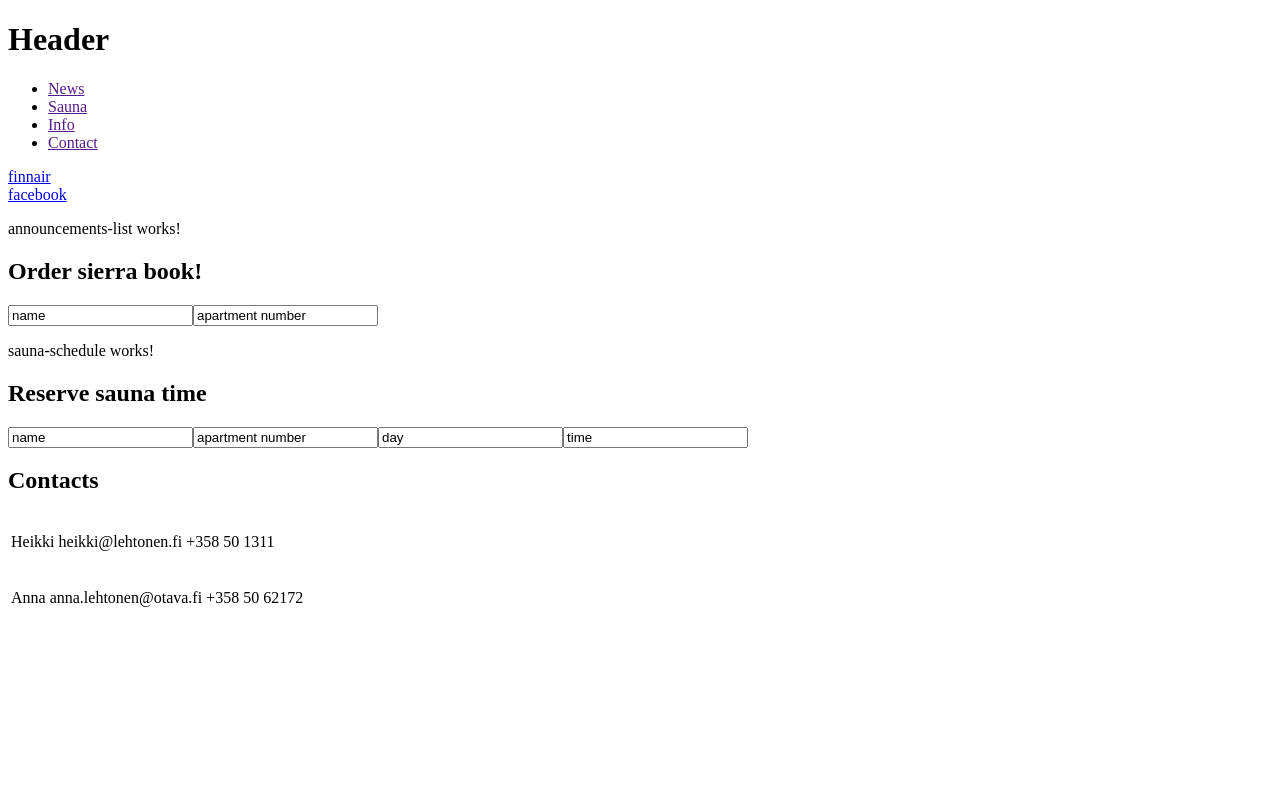
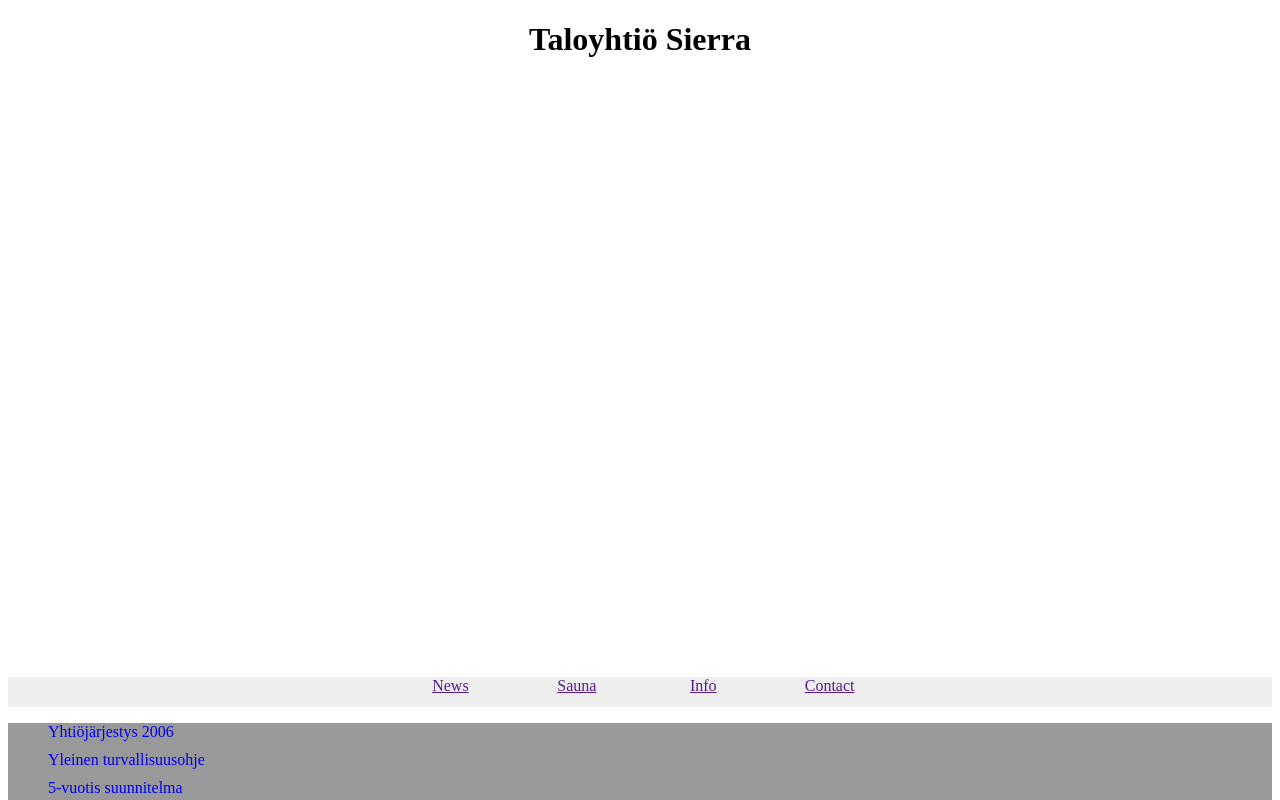
Before and after one commit to lehtone1/Sierra, an Angular app: page / in a window 1280 px wide. Shown: the top 800 px of the page. Built offline with nearby package versions, Linux system fonts and the light colour scheme.

Commit message:
Basic styling for navigation-bar and links-list

```diff
--- a/src/app/app.component.css
+++ b/src/app/app.component.css
@@ -0,0 +1,9 @@
+
+
+
+/*********************************
+********** HEADER ***************/
+
+.header {
+    text-align: center;
+}
--- a/src/app/header/header.component.css
+++ b/src/app/header/header.component.css
@@ -0,0 +1,5 @@
+
+.header {
+    text-align: center;
+    height: 50vw;
+}
--- a/src/app/header/header.component.html
+++ b/src/app/header/header.component.html
@@ -1,3 +1,3 @@
-<div>
-  <h1>Header</h1>
+<div class="header">
+  <h1>Taloyhtiö Sierra</h1>
 </div>
--- a/src/app/link-list/link-list.component.css
+++ b/src/app/link-list/link-list.component.css
@@ -0,0 +1,16 @@
+
+.links {
+    background-color: #999;
+}
+
+.links ul {
+    list-style: none;
+}
+
+.links ul li {
+    padding: 0 0 10px 0;
+}
+
+.links ul li a {
+    text-decoration: none;
+}
--- a/src/app/link-list/link-list.component.html
+++ b/src/app/link-list/link-list.component.html
@@ -1,5 +1,9 @@
-<div *ngFor="let link of links" >
-  <a href="{{ link.address }}">
-    {{ link.name }}
-  </a>
+<div class="links">
+  <ul>
+    <li *ngFor="let link of links">
+      <a href="{{ link.address }}" >
+        {{ link.name }}
+      </a>
+    </li>
+  </ul>
 </div>
--- a/src/app/link-list/link-list.component.ts
+++ b/src/app/link-list/link-list.component.ts
@@ -8,8 +8,11 @@ import { Component, OnInit } from '@angular/core';
 })
 export class LinkListComponent implements OnInit {
   links: Link[] = [
-    new Link('finnair', 'www.finnair.fi'),
-    new Link('facebook', 'www.facebook.com')
+    new Link('Yhtiöjärjestys 2006', 'www.finnair.fi'),
+    new Link('Yleinen turvallisuusohje', 'www.facebook.com'),
+    new Link('5-vuotis suunnitelma', 'www.facebook.com'),
+    new Link('Kunnossapitoilmoitus', 'www.facebook.com'),
+    new Link('Remontti-ilmoitus', 'www.facebook.com')
   ];
 
   constructor() { }
--- a/src/app/navigation-bar/navigation-bar.component.css
+++ b/src/app/navigation-bar/navigation-bar.component.css
@@ -0,0 +1,17 @@
+
+.nav {
+    width: 100%;
+    height: 30px;
+    background-color: #EEE;
+}
+
+.nav ul {
+    list-style: none;
+    padding: 0 30%;
+}
+
+.nav ul li {
+    float: left;
+    width: 25%;
+    text-align: center;
+}
--- a/src/app/navigation-bar/navigation-bar.component.html
+++ b/src/app/navigation-bar/navigation-bar.component.html
@@ -1,4 +1,4 @@
-<div>
+<div class="nav">
   <ul>
     <li><a href="">News</a></li>
     <li><a href="">Sauna</a></li>
```
